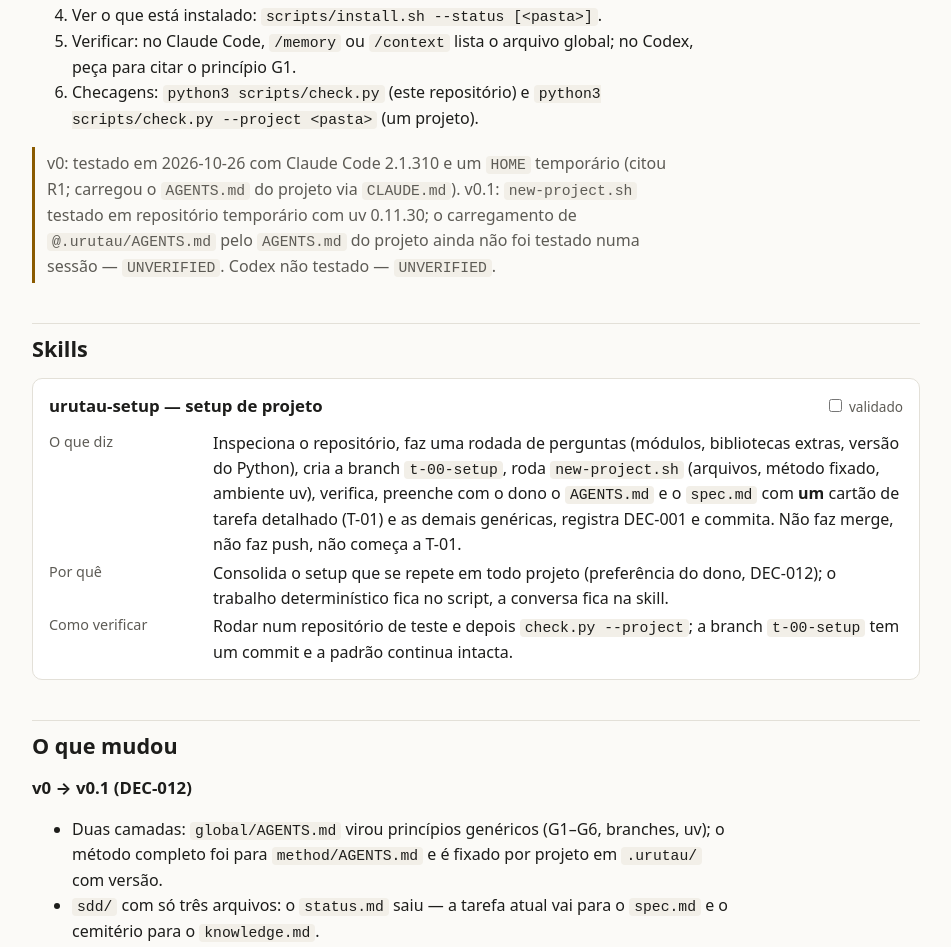
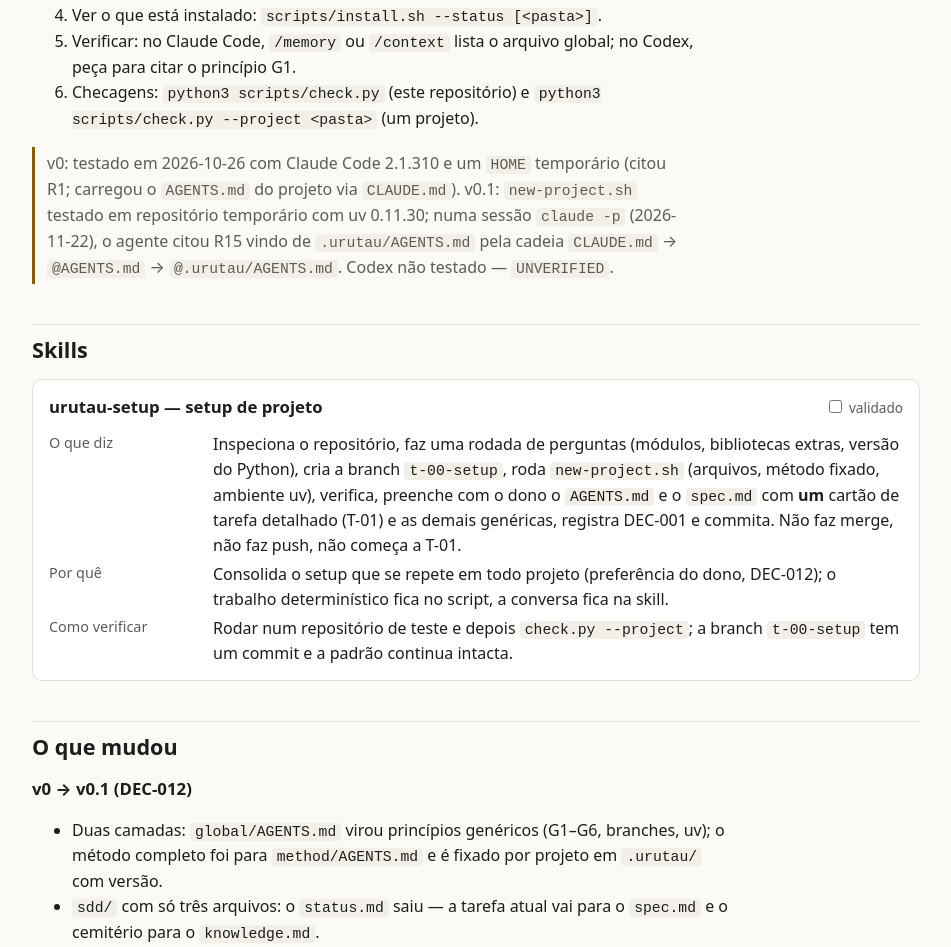
Before and after one commit to kaue-franca/urutau, a plain HTML site: page guide/index.html in a window 1280 px wide. Shown: the part 10073-11020 px from the top of the page, without its empty margins (164-1115 px from the left). Drawn offline with Linux system fonts and the light colour scheme.

Commit message:
T-09: verify pinned method loads in Claude Code (EXPL-001)
Co-Authored-By: Claude Opus 5.5 <noreply@anthropic.com>

```diff
--- a/guide/index.html
+++ b/guide/index.html
@@ -287,7 +287,7 @@ svg #arrow path { fill: var(--muted); }
 <li>Verificar: no Claude Code, <code>/memory</code> ou <code>/context</code> lista o arquivo global; no Codex, peça para citar o princípio G1.</li>
 <li>Checagens: <code>python3 scripts/check.py</code> (este repositório) e <code>python3 scripts/check.py --project &lt;pasta&gt;</code> (um projeto).</li>
 </ol>
-<p class="note">v0: testado em 2026-10-26 com Claude Code 2.1.310 e um <code>HOME</code> temporário (citou R1; carregou o <code>AGENTS.md</code> do projeto via <code>CLAUDE.md</code>). v0.1: <code>new-project.sh</code> testado em repositório temporário com uv 0.11.30; o carregamento de <code>@.urutau/AGENTS.md</code> pelo <code>AGENTS.md</code> do projeto ainda não foi testado numa sessão — <code>UNVERIFIED</code>. Codex não testado — <code>UNVERIFIED</code>.</p>
+<p class="note">v0: testado em 2026-10-26 com Claude Code 2.1.310 e um <code>HOME</code> temporário (citou R1; carregou o <code>AGENTS.md</code> do projeto via <code>CLAUDE.md</code>). v0.1: <code>new-project.sh</code> testado em repositório temporário com uv 0.11.30; numa sessão <code>claude -p</code> (2026-11-22), o agente citou R15 vindo de <code>.urutau/AGENTS.md</code> pela cadeia <code>CLAUDE.md</code> → <code>@AGENTS.md</code> → <code>@.urutau/AGENTS.md</code>. Codex não testado — <code>UNVERIFIED</code>.</p>
 </section>
 
 <section id="skills">
```
Also changed, not shown: 2 other files.
